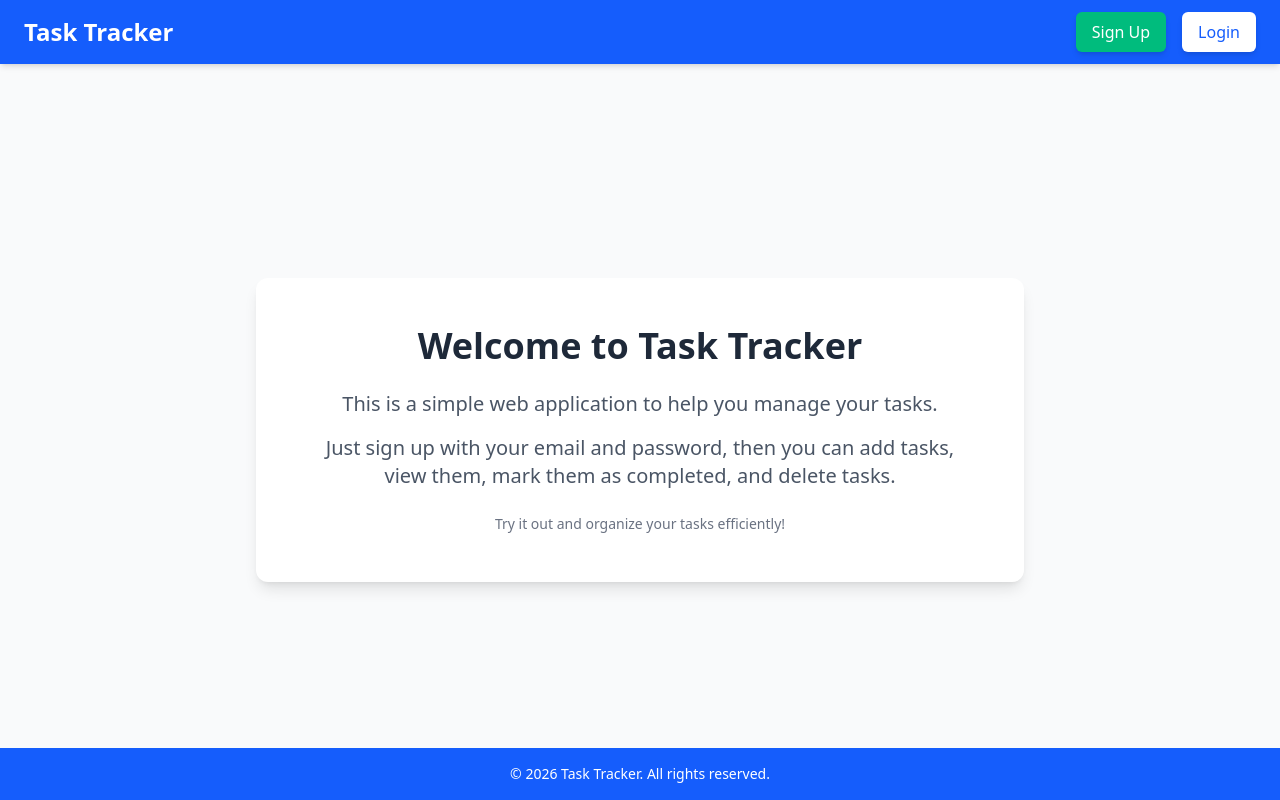
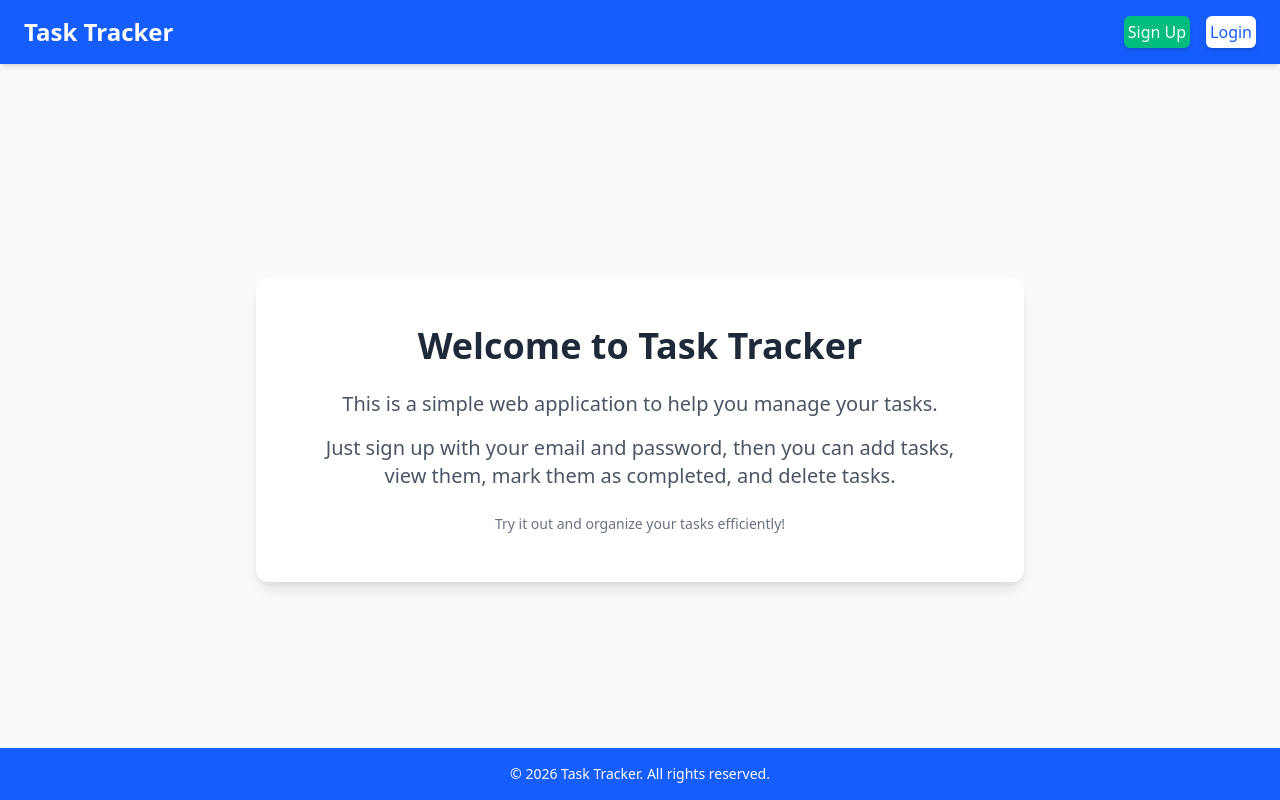
Before and after one commit to debesh993/TaskTracker, a React app in the folder Frontend/: page / in a window 1280 px wide. Built offline with nearby package versions, Linux system fonts and the light colour scheme; the HTML template or start-up script is replaced by a standard one.

Commit message:
code  updated

```diff
--- a/Frontend/src/components/Frontlayout.jsx
+++ b/Frontend/src/components/Frontlayout.jsx
@@ -9,13 +9,13 @@ const LandingPage = () => {
           <div className="flex gap-4">
             <Link
               to="/signup"
-              className="bg-emerald-500 hover:bg-emerald-600 px-4 py-2 rounded-md shadow-md text-white transition duration-300"
+              className="bg-emerald-500 hover:bg-emerald-600 px-1 py-1 rounded-md shadow-md text-white transition duration-300"
             >
               Sign Up
             </Link>
             <Link
               to="/login"
-              className="bg-white text-blue-600 hover:bg-gray-100 px-4 py-2 rounded-md shadow-md transition duration-300"
+              className="bg-white text-blue-600 hover:bg-gray-100 px-1 py-1 rounded-md shadow-md transition duration-300"
             >
               Login
             </Link>
--- a/Frontend/src/pages/Dashboard.jsx
+++ b/Frontend/src/pages/Dashboard.jsx
@@ -195,7 +195,7 @@ const Dashboard = () => {
         </h2>
         <button
           onClick={logout}
-          className="bg-red-500 hover:bg-red-600 text-white px-4 py-1 rounded-md"
+          className="bg-red-500 hover:bg-red-600 text-white px-2 py-1 rounded-md"
         >
           Logout
         </button>
```
